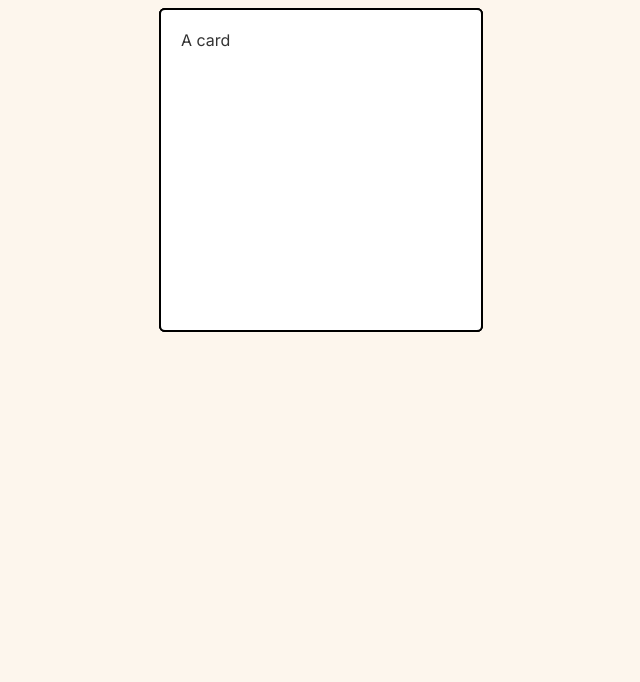
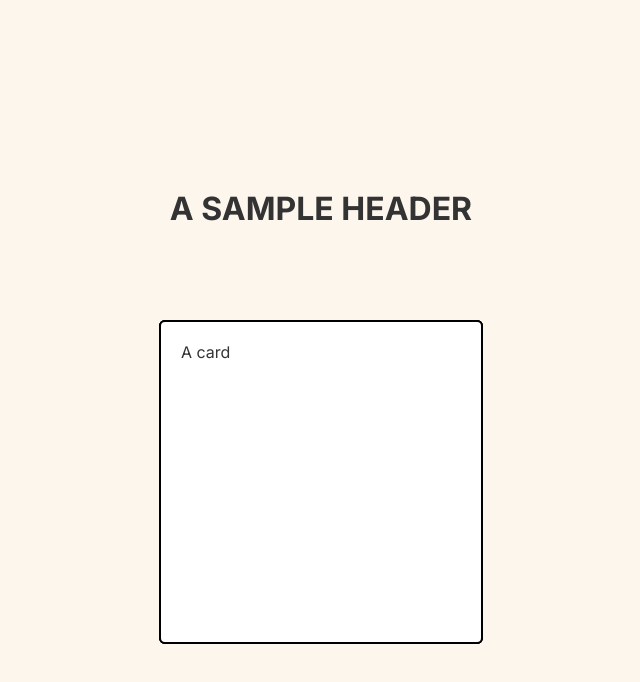
Before and after one commit to apratt957/2024portfolio, a Next.js app: page / in a window 1280 px wide. Shown: the top 682 px of the page, without its empty margins (319-959 px from the left). Built offline with nearby package versions, Linux system fonts and the light colour scheme.

Commit message:
add header and change start position of cards

```diff
--- a/src/app/globals.css
+++ b/src/app/globals.css
@@ -2,3 +2,8 @@ body {
     background-color: #fdf6ed;
     color: #333;
 }
+
+header {
+    max-width: 900px;
+    margin: 160px;
+  }
--- a/src/app/page.module.css
+++ b/src/app/page.module.css
@@ -19,6 +19,7 @@
   align-items: flex-start;
   border-radius: 6px;
   z-index: 1;
+  top: 40vh;
 }
 
 .card:hover {
--- a/src/app/page.tsx
+++ b/src/app/page.tsx
@@ -11,6 +11,9 @@ export default function Home() {
 
   return (
     <motion.main ref={constraintsRef}  className={styles.main}>
+      <header>
+        <h1>A SAMPLE HEADER</h1>
+      </header>
       <Card dragConstraint={constraintsRef} />
       <Card dragConstraint={constraintsRef} />
       <Card dragConstraint={constraintsRef} />
```
